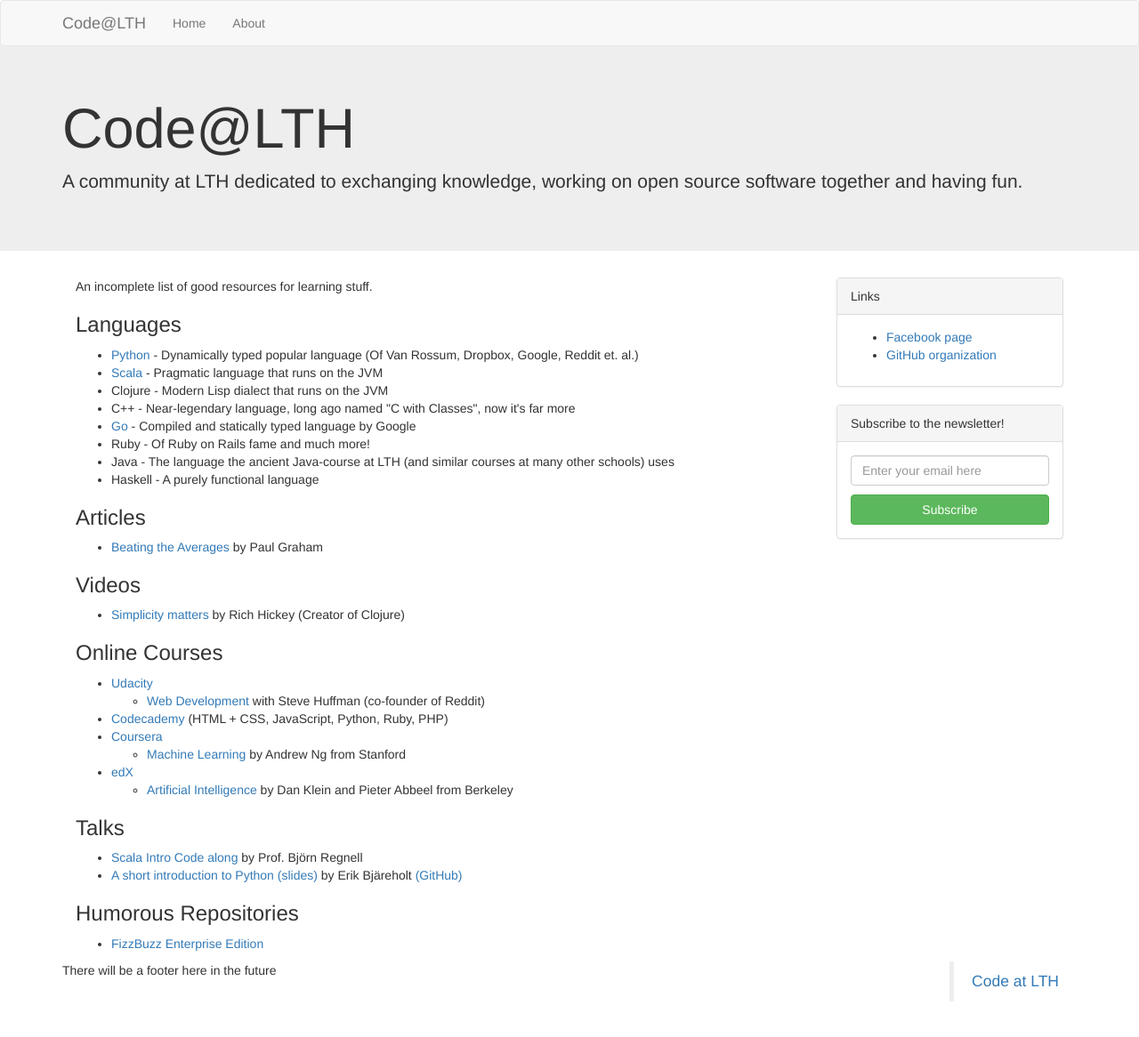
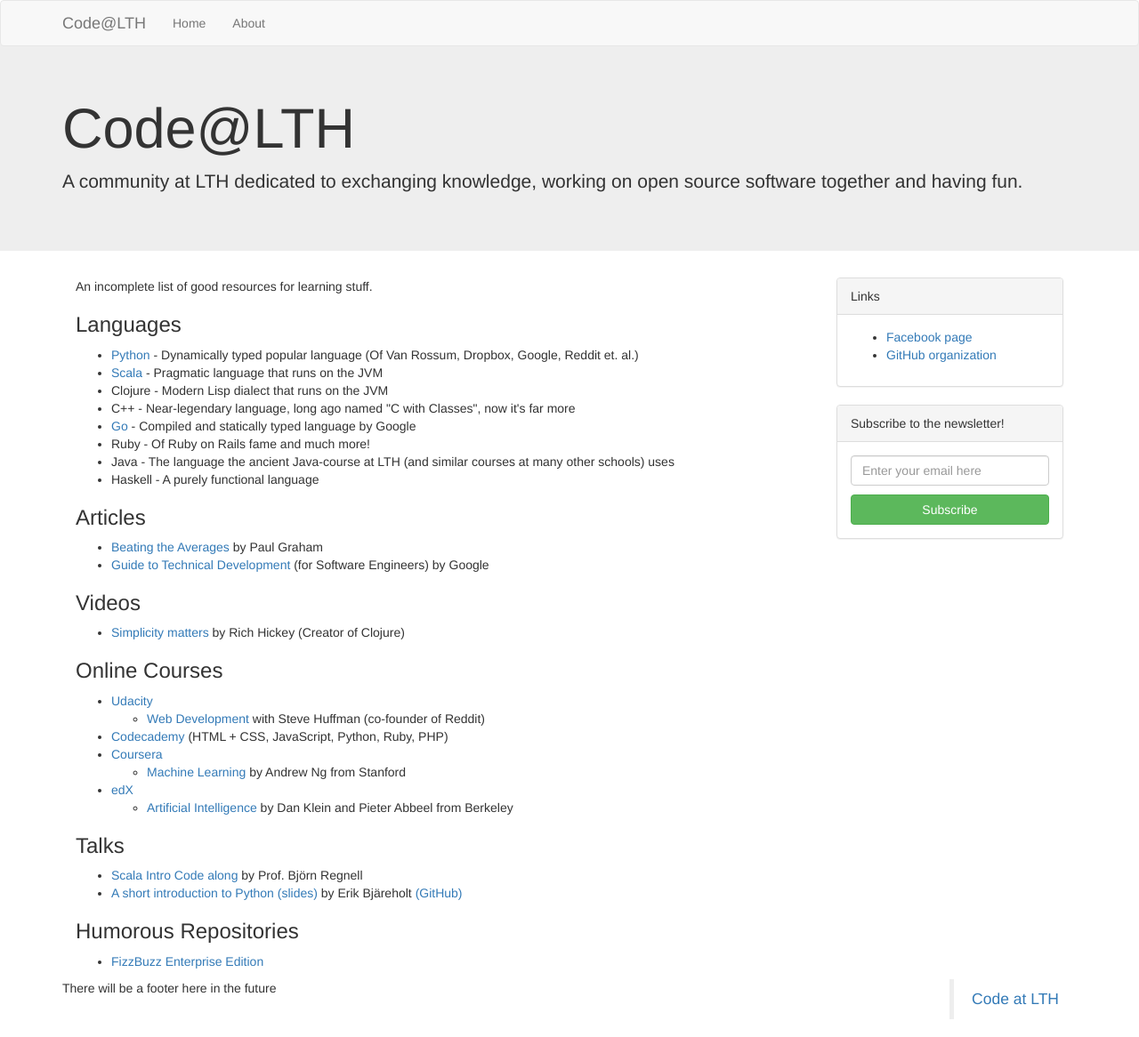
Before and after one commit to Code-at-LTH/code-at-lth.github.io, a Jekyll site: the page built from resources/index.html, in a window 1280 px wide. Shown: the whole page at 89% size. Built offline with Jekyll 4.4.1, drawn with Linux system fonts in a browser that asks for light colours; Markdown is read by kramdown in place of the engine named in the settings.

Commit message:
Added the Guide to Technical Development by Google

```diff
--- a/resources/index.html
+++ b/resources/index.html
@@ -25,6 +25,12 @@
   <li>
     <a href="http://paulgraham.com/avg.html">Beating the Averages</a>
     by Paul Graham
+  </li>
+  <li>
+    <a href="https://www.google.com/about/careers/students/guide-to-technical-development.html">
+      Guide to Technical Development
+    </a>
+    (for Software Engineers) by Google
   </li>
 </ul>
 
```
